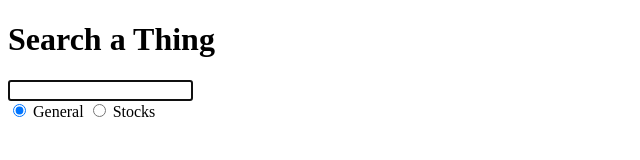
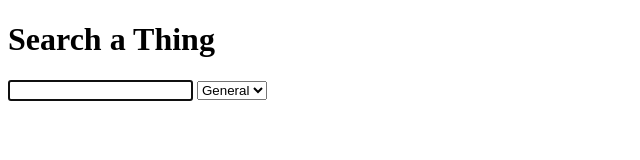
Before and after one commit to GreyTeddy/searching_things, a browser extension: page hello.html in a window 1280 px wide. Shown: the whole page, without its empty margins (0-640 px from the left). Drawn offline with Linux system fonts and the light colour scheme.

Commit message:
changed radio button input to select

```diff
--- a/hello.html
+++ b/hello.html
@@ -3,8 +3,7 @@
   <h1>Search a Thing</h1>
   <form id="search_term_form">
     <input type="text" id="search_text_input"/>
-    <div id="radio_inputs_to_be_populated"></div>
-    </div>
+    <select id="pages_group_select" name="pages_group_select"></select>
   </form>
   </body>
 <script src="main.js" type="module"></script>
--- a/main.js
+++ b/main.js
@@ -1,6 +1,6 @@
 const form = document.getElementById("search_term_form");
 const input = document.getElementById("search_text_input")
-const radioButtonDiv = document.getElementById("radio_inputs_to_be_populated")
+const pagesGroupSelect = document.getElementById("pages_group_select")
 const pages = [
   {
     "name": "General",
@@ -19,21 +19,21 @@ const pages = [
       "https://uk.finance.yahoo.com/quote/{{}}",
       "https://www.tradingview.com/symbols/{{}}/",
       "https://www.marketwatch.com/investing/index/{{}}",
+      "https://finviz.com/quote.ashx?t={{}}"
     ]
   }
 ]
 
-const radio_buttons = []
+const pages_group_options = []
 for (let pagesIndex = 0; pagesIndex < pages.length; pagesIndex++) {
   const element = pages[pagesIndex];
-  radio_buttons.push(`
-    <input type="radio" id="${element.name}_radio_button" name="search_group" value="${element.name}"/>
-    <label for="${element.name}_radio_button">${element.name}</label>
+  pages_group_options.push(`
+    <option id="${element.name}_option" name="${element.name}" value="${element.name}">${element.name}</option>
   `)
 }
 
-radioButtonDiv.innerHTML = radio_buttons.join(" ")
-radioButtonDiv.firstElementChild.checked = true
+pagesGroupSelect.innerHTML = pages_group_options.join(" ")
+pagesGroupSelect.firstElementChild.checked = true
 input.focus()
 form.addEventListener("submit", async (event) => {
   const tabs = []
@@ -41,7 +41,7 @@ form.addEventListener("submit", async (event) => {
   if (input.value.length == 0) return;
 
   const buttonData = new FormData(form);
-  const group_name = buttonData.get("search_group");
+  const group_name = buttonData.get("pages_group_select");
   const group_pages = pages.filter((e) => e.name == group_name)[0].pages;
 
   for (let pagesIndex = 0; pagesIndex < group_pages.length; pagesIndex++) {
```
